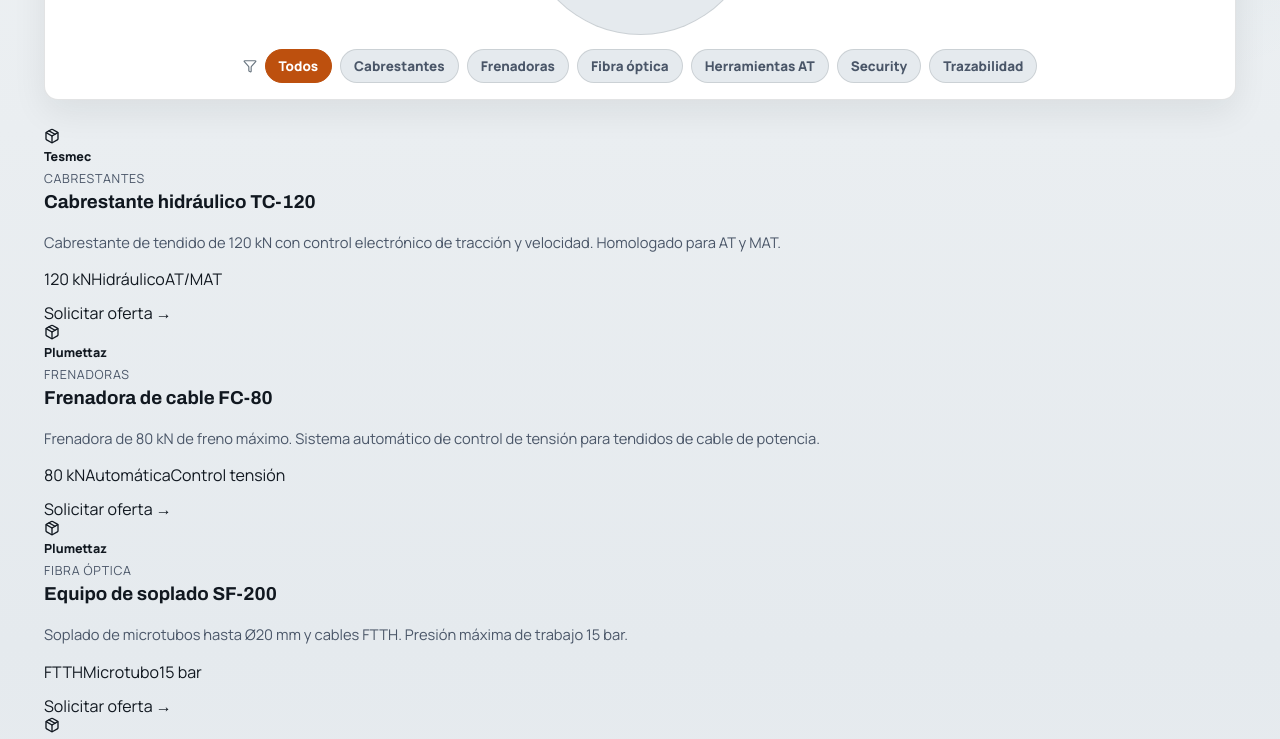
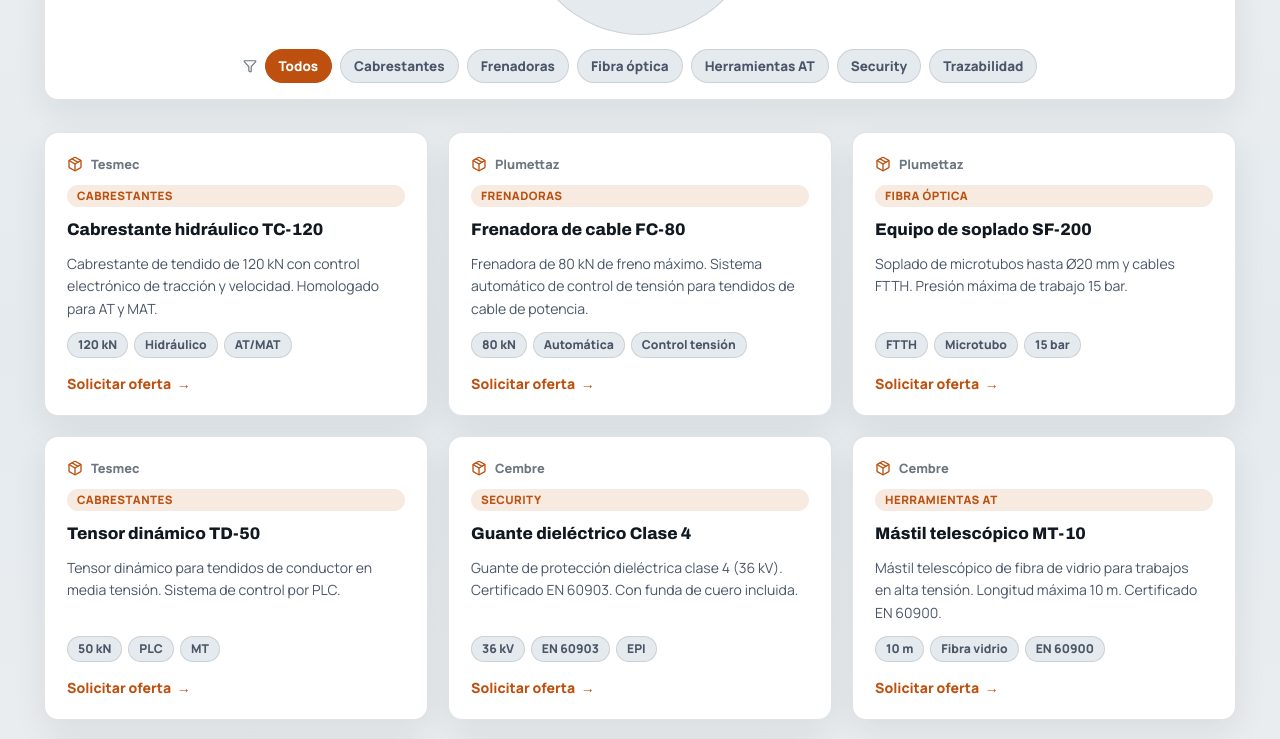
Before and after one commit to juankaspain/web_tranluz_2026, a Next.js app: page /productos in a window 1280 px wide. Shown: the part 900-1639 px from the top of the page. Built offline with nearby package versions, Linux system fonts and the light colour scheme; no server answers.

Commit message:
fix(productos): corregir JSX con clases CSS correctas para tarjetas, tags y filtros

```diff
--- a/src/app/productos/page-content.tsx
+++ b/src/app/productos/page-content.tsx
@@ -32,6 +32,7 @@ export default function ProductosPageContent() {
     <>
       <SiteHeader />
       <main id="contenido">
+        {/* Hero */}
         <section className="page-hero">
           <p className="eyebrow">Catálogo técnico</p>
           <h1>Equipos y herramientas para obras eléctricas</h1>
@@ -51,8 +52,8 @@ export default function ProductosPageContent() {
                 aria-label="Buscar producto"
               />
             </div>
-            <div className="filter-pills" role="group" aria-label="Filtrar por categoría">
-              <Filter size={14} aria-hidden="true" />
+            <div className="filter-pills">
+              <Filter size={14} aria-hidden="true" style={{ color: "var(--text-soft)", flexShrink: 0, alignSelf: "center" }} />
               {categorias.map((c) => (
                 <button
                   key={c}
@@ -68,26 +69,31 @@ export default function ProductosPageContent() {
 
           {/* Grid de productos */}
           {filtrados.length === 0 ? (
-            <p style={{ textAlign: "center", color: "var(--text-muted)", padding: "48px 0" }}>No se encontraron productos con esos criterios.</p>
+            <div className="product-grid">
+              <div className="catalog-empty">
+                <Package size={40} />
+                <p>No se encontraron productos con esos criterios.</p>
+              </div>
+            </div>
           ) : (
-            <div className="equipment-grid">
+            <div className="product-grid">
               {filtrados.map((p) => (
-                <article key={p.nombre} className="equipment-card">
-                  <div className="equipment-card-head">
+                <article key={p.nombre} className="product-card">
+                  <div className="product-card-brand">
                     <Package size={16} aria-hidden="true" />
-                    <span style={{ fontSize: "0.78rem", fontWeight: 900 }}>{p.marca}</span>
+                    {p.marca}
                   </div>
-                  <div>
-                    <span style={{ fontSize: "0.78rem", color: "var(--text-muted)", textTransform: "uppercase", letterSpacing: "0.06em" }}>{p.cat}</span>
-                    <h3 style={{ marginTop: 4 }}>{p.nombre}</h3>
-                    <p style={{ color: "var(--text-muted)", fontSize: "0.92rem", lineHeight: 1.55, marginTop: 8 }}>{p.desc}</p>
+                  <span className="product-card-cat">{p.cat}</span>
+                  <h3>{p.nombre}</h3>
+                  <p className="product-card-desc">{p.desc}</p>
+                  <div className="product-tags">
+                    {p.tags.map((t) => (
+                      <span key={t} className="product-tag">{t}</span>
+                    ))}
                   </div>
-                  <div>
-                    <div className="pill-list" style={{ marginBottom: 12 }}>
-                      {p.tags.map((t) => <span key={t}>{t}</span>)}
-                    </div>
-                    <Link href="/presupuesto" className="text-link">Solicitar oferta <span aria-hidden="true">→</span></Link>
-                  </div>
+                  <Link href="/presupuesto" className="product-card-action">
+                    Solicitar oferta  →
+                  </Link>
                 </article>
               ))}
             </div>
```
